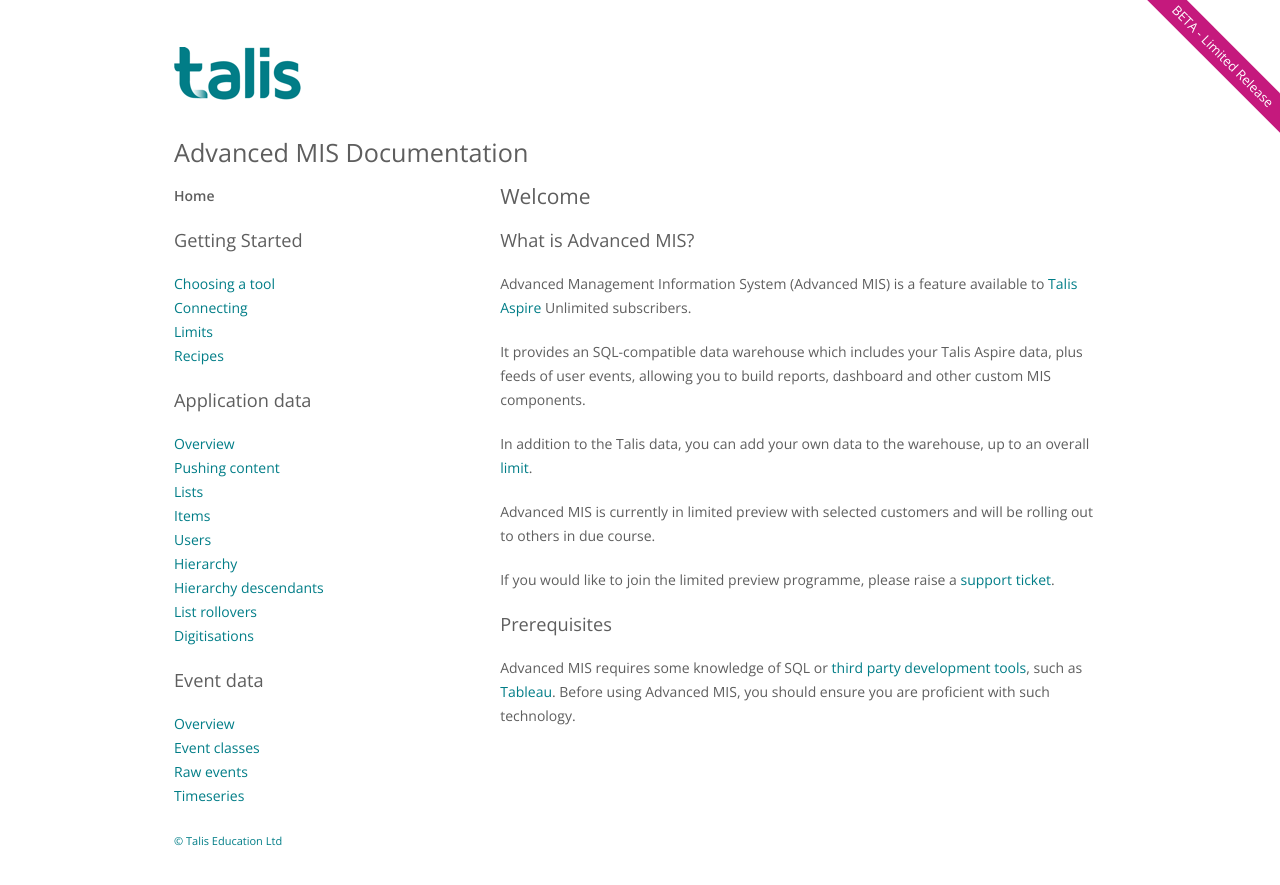
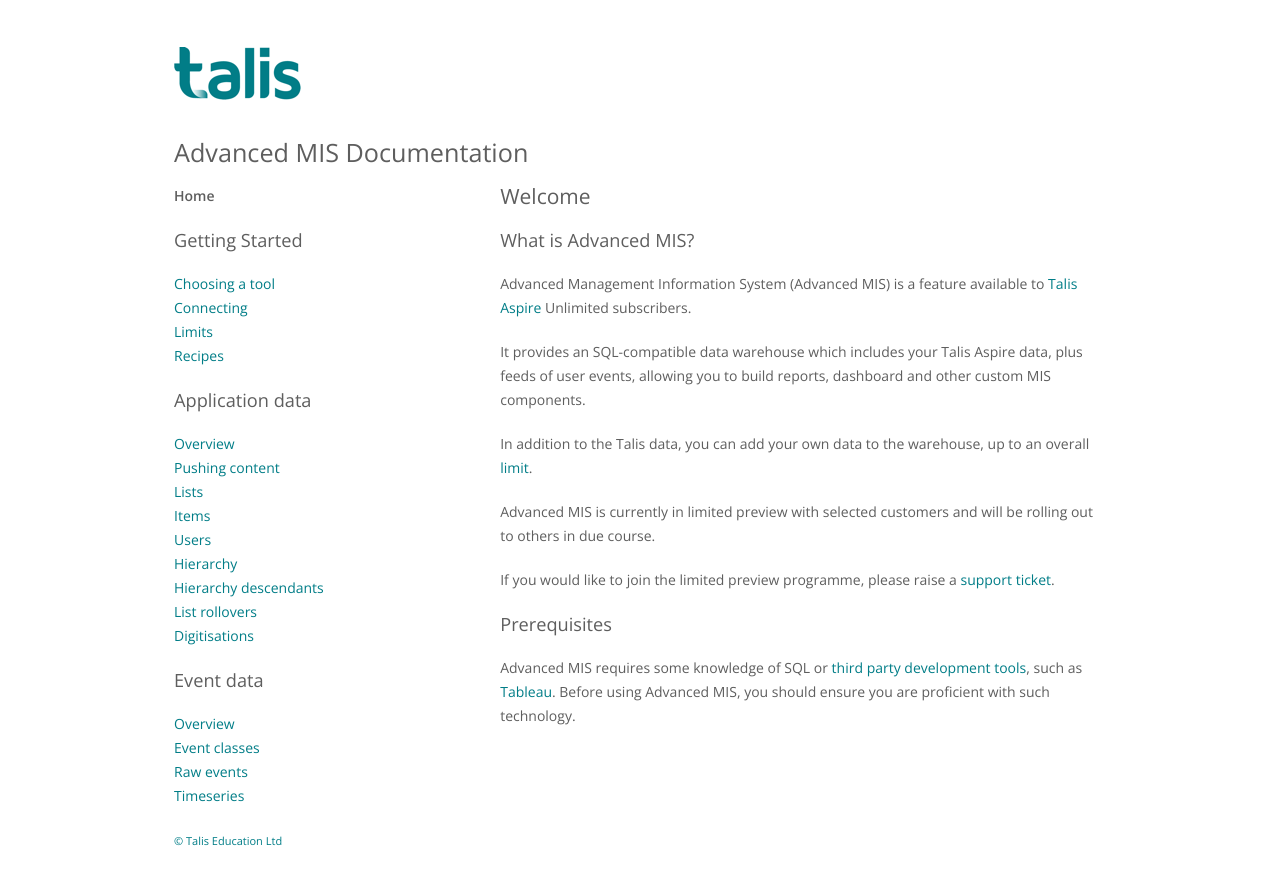
Before and after one commit to techfromsage/advanced-mis, a Jekyll site: the page built from index.md, in a window 1280 px wide. Shown: the top 885 px of the page. Built offline with Jekyll 4.4.1, drawn with Linux system fonts in a browser that asks for light colours.

Commit message:
Remove Beta flag

```diff
--- a/_layouts/site.html
+++ b/_layouts/site.html
@@ -21,11 +21,6 @@
 </head>
 
 <body class="{% if page.body_class %}{{ page.body_class }}{% endif %}">
-  <div class="github-fork-ribbon-wrapper right">
-    <div class="github-fork-ribbon">
-      <a href="#">BETA - Limited Release</a>
-    </div>
-  </div>
   {% include header.html %}
   <div class="container" id="main">
     {% include nav.html %}
```
